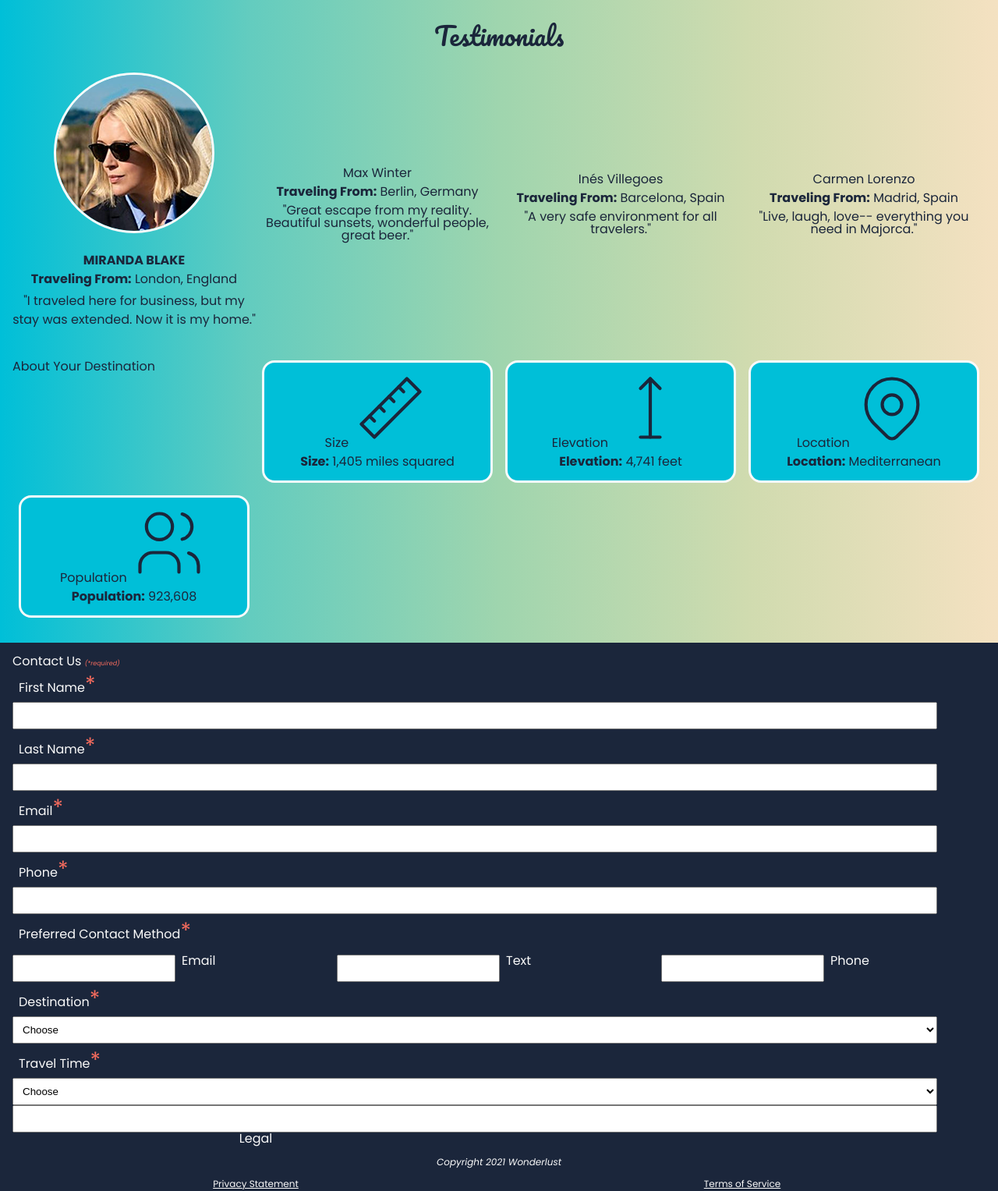
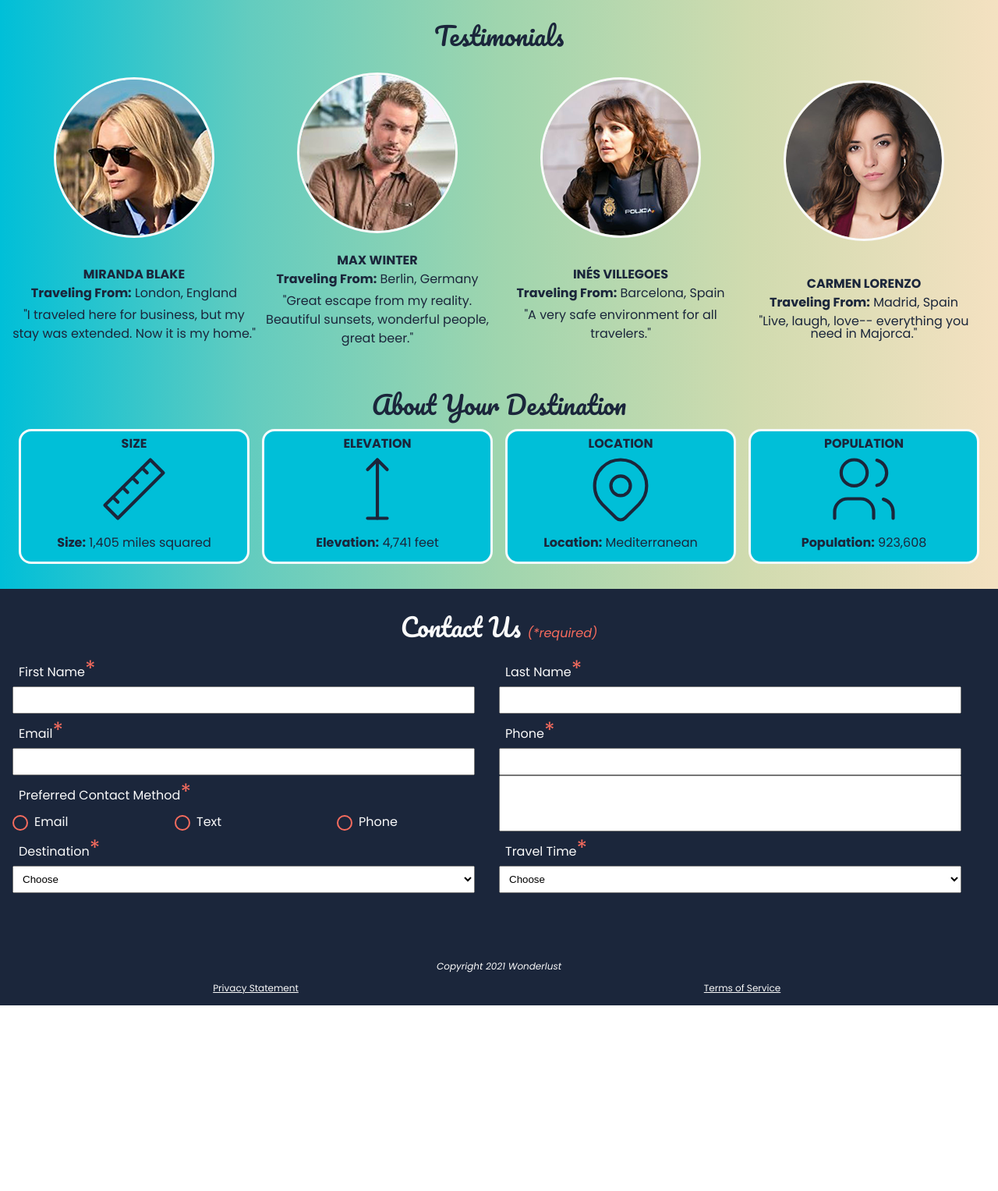
Before and after one commit to Jbrvz/wonderlust, a plain HTML site: page index.html in a window 1280 px wide. Shown: the part 1238-2765 px from the top of the page at 78% size. After the commit the page ends 2527 px from the top, so only its background shows below. Drawn offline with Linux system fonts and the light colour scheme.

Commit message:
Update index.html

```diff
--- a/index.html
+++ b/index.html
@@ -114,46 +114,50 @@
                 </section>
 
                 <section>
-                    <!--Responsive Image for resolution switching
-                        images/max-winter-L.png
-                        images/max-winter-S.png 404w
-                        images/max-winter-M.png 920w
-                        images/max-winter-L.png 1280w
-                    -->
+                    <picture>
+                        <source media="(min-width: 1280px)" srcset="images/max-winter-L.png">
+                        <source media="(min-width: 920px)" srcset="images/max-winter-M.png">
+                        <source media="(min-width: 404px)" srcset="images/max-winter-S.png">
+                        <img src="images/max-winter-L.png" alt="Profile picture of Max Winter">
+                    </picture>
+
                         <div>
-                        Max Winter
+                        <h4>Max Winter</h4>
                         <dl>
                             <dt>Traveling From:</dt>
                             <dd>Berlin, Germany</dd>
                         </dl>
-                        "Great escape from my reality. Beautiful sunsets, wonderful people, great beer."
+                        <p>"Great escape from my reality. Beautiful sunsets, wonderful people, great beer."</p>
                     </div>
                 </section>
                 <section>
-                    <!--Responsive Image for resolution switching
-                        images/ines-villegoes-L.png
-                        images/ines-villegoes-S.png 404w
-                        images/ines-villegoes-M.png 920w
-                        images/ines-villegoes-L.png 1280w
-                    -->
+                    <picture>
+                        <source media="(min-width: 1280px)" srcset="images/ines-villegoes-L.png">
+                        <source media="(min-width: 920px)" srcset="images/ines-villegoes-M.png">
+                        <source media="(min-width: 404px)" srcset="images/ines-villegoes-S.png">
+                        <img src="images/ines-villegoes-L.png" alt="Profile picture of Inés Villegoes">
+                    </picture>
+
                     <div>
-                        Inés Villegoes
+                        <h4>Inés Villegoes</h4>
                         <dl>
                             <dt>Traveling From:</dt>
                             <dd>Barcelona, Spain</dd>
                         </dl>
-                        "A very safe environment for all travelers."
+                        <p>"A very safe environment for all travelers."</p>
                     </div>
                 </section>
+
                 <section>
-                    <!--Responsive Image for resolution switching
-                        images/carmen-lorenzo-L.png
-                        images/carmen-lorenzo-S.png 404w
-                        images/carmen-lorenzo-M.png 920w
-                        images/carmen-lorenzo-L.png 1280w
-                    -->
+                    <picture>
+                        <source media="(min-width: 1280px)" srcset="images/carmen-lorenzo-L.png">
+                        <source media="(min-width: 920px)" srcset="images/carmen-lorenzo-M.png">
+                        <source media="(min-width: 404px)" srcset="images/carmen-lorenzo-S.png">
+                        <img src="images/carmen-lorenzo-L.png" alt="Profile picture of Carmen Lorenzo">
+                    </picture>
+
                         <div>
-                        Carmen Lorenzo
+                        <h4>Carmen Lorenzo</h4>
                         <dl>
                             <dt>Traveling From:</dt>
                             <dd>Madrid, Spain</dd>
@@ -163,10 +167,10 @@
                 </section>
             </section>
             <section id="about-your-destination">
-                About Your Destination
+                <h3>About Your Destination</h3>
 
                 <section>
-                    Size
+                    <h4>Size</h4>
                     <svg xmlns="http://www.w3.org/2000/svg" class="icon icon-tabler icon-tabler-ruler-2" width="100" height="100" viewBox="0 0 24 24" stroke-width="1" stroke="#1B263B" fill="none" stroke-linecap="round" stroke-linejoin="round">
                         <path stroke="none" d="M0 0h24v24H0z" fill="none"/>
                         <path d="M17 3l4 4l-14 14l-4 -4z" />
@@ -181,7 +185,7 @@
                     </dl>
                 </section>
                 <section>
-                    Elevation
+                    <h4>Elevation</h4>
                     <svg xmlns="http://www.w3.org/2000/svg" class="icon icon-tabler icon-tabler-arrow-top-bar" width="100" height="100" viewBox="0 0 24 24" stroke-width="1" stroke="#1B263B" fill="none" stroke-linecap="round" stroke-linejoin="round">
                         <path stroke="none" d="M0 0h24v24H0z" fill="none"/>
                         <line x1="12" y1="21" x2="12" y2="3" />
@@ -194,7 +198,7 @@
                     </dl>
                 </section>
                 <section>
-                    Location
+                    <h4>Location</h4>
                     <svg xmlns="http://www.w3.org/2000/svg" class="icon icon-tabler icon-tabler-map-pin" width="100" height="100" viewBox="0 0 24 24" stroke-width="1" stroke="#1B263B" fill="none" stroke-linecap="round" stroke-linejoin="round">
                         <path stroke="none" d="M0 0h24v24H0z" fill="none"/>
                         <circle cx="12" cy="11" r="3" />
@@ -206,7 +210,7 @@
                     </dl>
                 </section>
                 <section>
-                    Population
+                    <h4>Population</h4>
                     <svg xmlns="http://www.w3.org/2000/svg" class="icon icon-tabler icon-tabler-users" width="100" height="100" viewBox="0 0 24 24" stroke-width="1" stroke="#1B263B" fill="none" stroke-linecap="round" stroke-linejoin="round">
                         <path stroke="none" d="M0 0h24v24H0z" fill="none"/>
                         <circle cx="9" cy="7" r="4" />
@@ -222,13 +226,16 @@
             </section>
         </article>
     </main>
+
     <footer>
         <section id="contact-us">
-            Contact Us <span id="required">(*required)</span>
+            <h3>Contact Us <span id="required">(*required)</span></h3>
+
+            <form action="https://wp.zybooks.com/form-viewer.php" method="post">
 
                 <div>
                     <label>First Name<span>*</span></label>
-                    <input>
+                    <input type="text" id="firstname" name="firstname" required>
                 </div>
                 <div>
                     <label>Last Name<span>*</span></label>
@@ -242,21 +249,23 @@
                     <label>Phone<span>*</span></label>
                     <input>
                 </div>
+
                 <fieldset id="preferred-contact">
                 <legend>Preferred Contact Method<span>*</span></legend>
                     <div>
-                        <input>
+                        <input type="radio" id="email" name="contact-method" value="email"required>
                         <label>Email</label>
                     </div>
                     <div>
-                        <input>
+                        <input type="radio" id="Text" name="contact-method" value="Text"required>
                         <label>Text</label>
                     </div>
                     <div>
-                        <input>
+                        <input type="radio" id="phone" name="contact-method" value="phone"required>
                         <label>Phone</label>
                     </div>
                 </fieldset>
+
                 <fieldset id="destination">
                     <legend>Destination<span>*</span></legend>
                     <select id="select-destination">
@@ -272,6 +281,7 @@
                         <option>Other</option>
                     </select>
                 </fieldset>
+
                 <fieldset id="travelTime">
                     <legend>Travel Time<span>*</span></legend>
                     <select id="select-travel-time">
@@ -285,9 +295,11 @@
                 </fieldset>
                 <input>
 
+            </form>
+
         </section>
         <section id="legal">
-            Legal
+            <h2>Legal</h2>
             <small>Copyright 2021 Wonderlust</small>
             <a href="#">Privacy Statement</a>
             <a href="#">Terms of Service</a>
```
